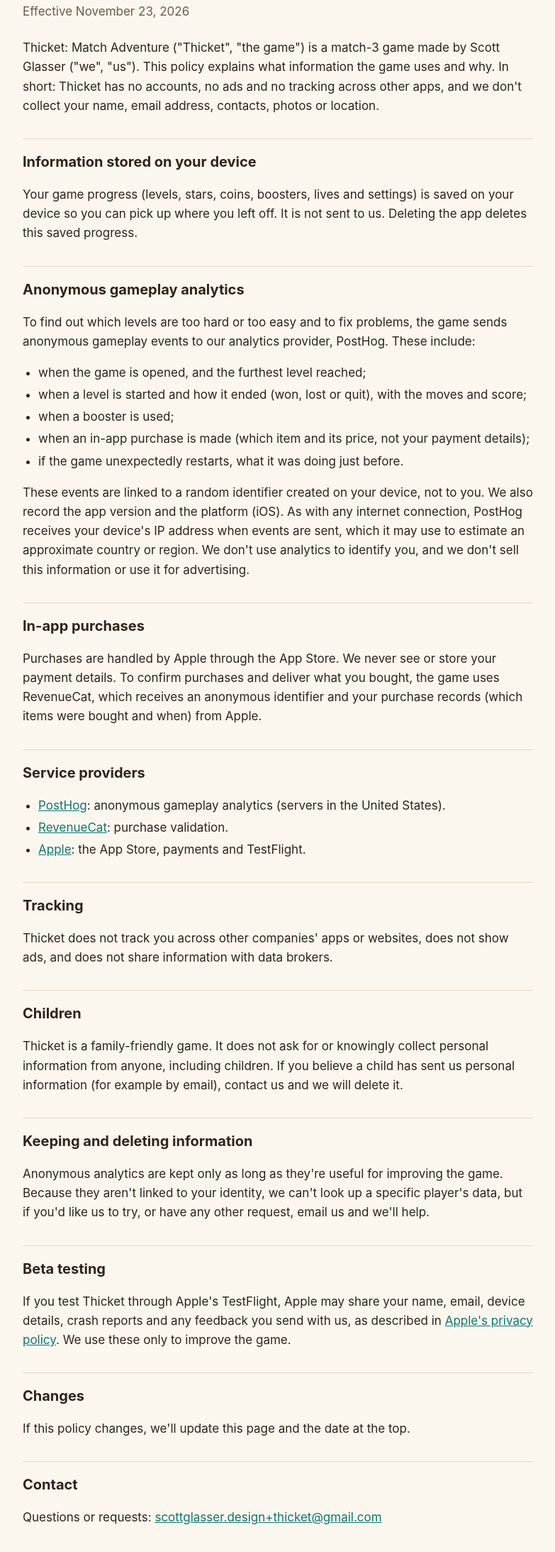
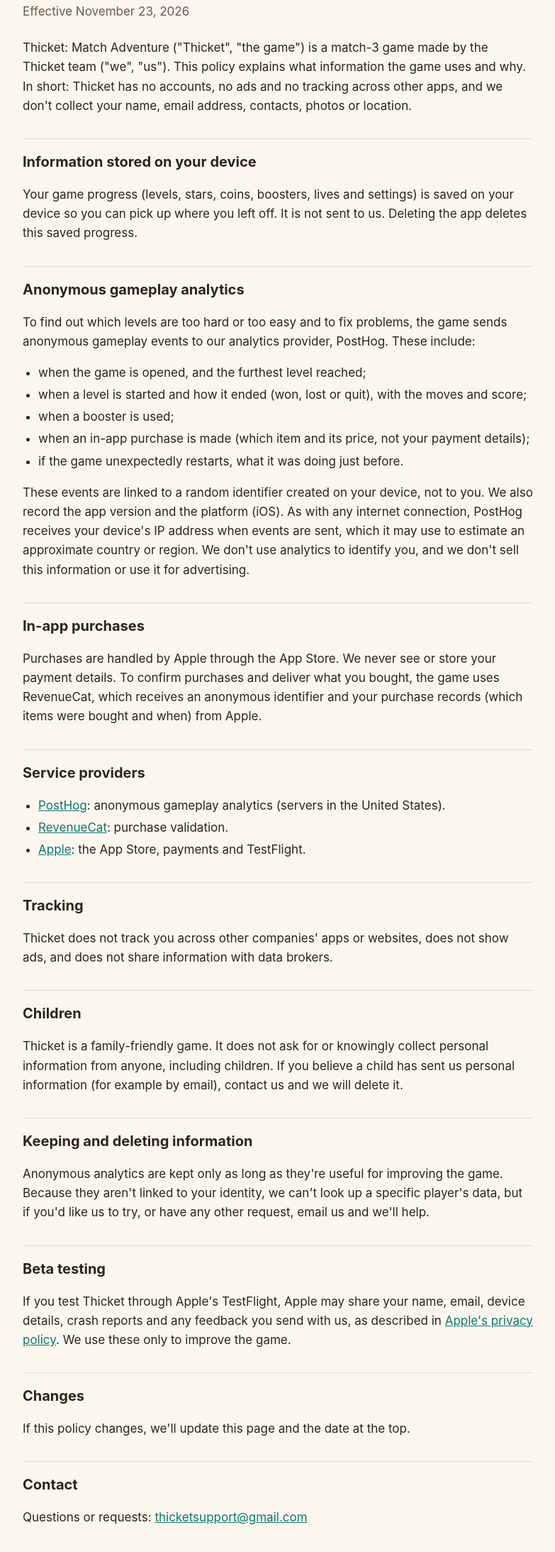
Before and after one commit to glasserstudio/thicket-privacy, a plain HTML site: page index.html in a window 1280 px wide. Shown: the part 79-2266 px from the top of the page at 71% size, without its empty margins (248-1031 px from the left). Drawn offline with Linux system fonts and the light colour scheme.

Commit message:
Contact: thicketsupport@gmail.com; developer named as the Thicket team

```diff
--- a/index.html
+++ b/index.html
@@ -22,7 +22,7 @@
 <h1>Thicket: Match Adventure: Privacy Policy</h1>
 <p class="meta">Effective November 23, 2026</p>
 
-<p>Thicket: Match Adventure ("Thicket", "the game") is a match-3 game made by Scott Glasser ("we", "us"). This policy explains what information the game uses and why. In short: Thicket has no accounts, no ads and no tracking across other apps, and we don't collect your name, email address, contacts, photos or location.</p>
+<p>Thicket: Match Adventure ("Thicket", "the game") is a match-3 game made by the Thicket team ("we", "us"). This policy explains what information the game uses and why. In short: Thicket has no accounts, no ads and no tracking across other apps, and we don't collect your name, email address, contacts, photos or location.</p>
 
 <h2>Information stored on your device</h2>
 <p>Your game progress (levels, stars, coins, boosters, lives and settings) is saved on your device so you can pick up where you left off. It is not sent to us. Deleting the app deletes this saved progress.</p>
@@ -64,7 +64,7 @@
 <p>If this policy changes, we'll update this page and the date at the top.</p>
 
 <h2>Contact</h2>
-<p>Questions or requests: <a href="mailto:scottglasser.design+thicket@gmail.com">scottglasser.design+thicket@gmail.com</a></p>
+<p>Questions or requests: <a href="mailto:thicketsupport@gmail.com">thicketsupport@gmail.com</a></p>
 </main>
 </body>
 </html>
```
